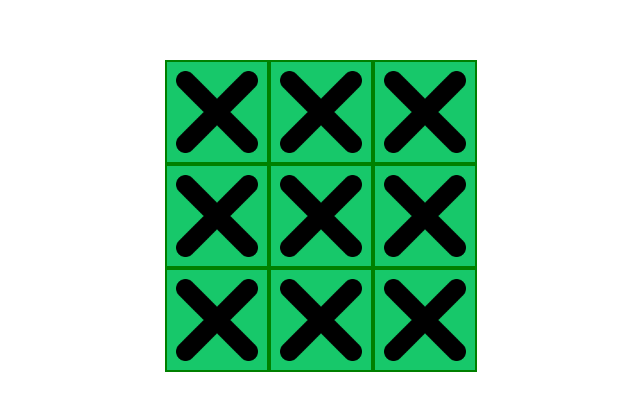
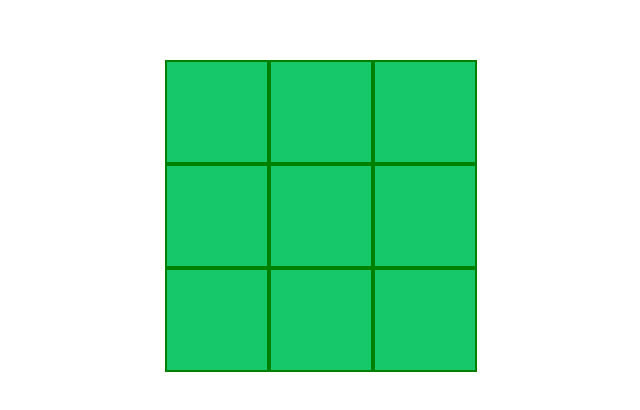
Before and after one commit to Lizziku/tictactoe, a plain HTML site: page index.html in a window 1280 px wide. Shown: the part 184-594 px from the top of the page, without its empty margins (319-959 px from the left). Drawn offline with Linux system fonts and the light colour scheme.

Commit message:
komentari

```diff
--- a/index.html
+++ b/index.html
@@ -13,44 +13,45 @@
 
     <div class="container">
         <div class="row-1">
-            <div class="square">
-                <img src="images/delete.png" onclick="openX('12312423','kfodaslmdls;')" id="imgx">
+
+            <div class="square" onclick="openX(1)">
+                <img src="images/delete.png" id="imgx1" class="displaynone">
                 <!-- <img src="images/o.png" onclick="openO()" id="imgx"> -->
             </div>
-            <div class="square">
-                <img src="images/delete.png" onclick="openX()" id="imgx">
+            <div class="square" onclick="openX(2)">
+                <img src="images/delete.png" id="imgx2" class="displaynone">
                 <!-- <img src="images/o.png" onclick="openO()" id="imgx"> -->
             </div>
-            <div class="square">
-                <img src="images/delete.png" onclick="openX()" id="imgx">
+            <div class="square" onclick="openX(3)">
+                <img src="images/delete.png" id="imgx3" class="displaynone">
                 <!-- <img src="images/o.png" onclick="openO()" id="imgx"> -->
             </div>
         </div>
         <div class="row-2">
-            <div class="square">
-                <img src="images/delete.png" onclick="openX()" id="imgx">
+            <div class="square" onclick="openX(4)">
+                <img src="images/delete.png" id="imgx4" class="displaynone">
                 <!-- <img src="images/o.png" onclick="openO()" id="imgx"> -->
             </div>
-            <div class="square">
-                <img src="images/delete.png" onclick="openX()" id="imgx">
+            <div class="square" onclick="openX(5)">
+                <img src="images/delete.png" id="imgx5" class="displaynone">
                 <!-- <img src="images/o.png" onclick="openO()" id="imgx"> -->
             </div>
-            <div class="square">
-                <img src="images/delete.png" onclick="openX()" id="imgx">
+            <div class="square" onclick="openX(6)">
+                <img src="images/delete.png" id="imgx6" class="displaynone">
                 <!-- <img src="images/o.png" onclick="openO()" id="imgx"> -->
             </div>
         </div>
         <div class="row-3">
-            <div class="square">
-                <img src="images/delete.png" onclick="openX()" id="imgx">
+            <div class="square" onclick="openX(7)">
+                <img src="images/delete.png" id="imgx7" class="displaynone">
                 <!-- <img src="images/o.png" onclick="openO()" id="imgx"> -->
             </div>
-            <div class="square">
-                <img src="images/delete.png" onclick="openX()" id="imgx">
+            <div class="square" onclick="openX(8)">
+                <img src="images/delete.png" id="imgx8" class="displaynone">
                 <!-- <img src="images/o.png" onclick="openO()" id="imgx"> -->
             </div>
-            <div class="square">
-                <img src="images/delete.png" onclick="openX()" id="imgx">
+            <div class="square" onclick="openX(9)">
+                <img src="images/delete.png" id="imgx9" class="displaynone">
                 <!-- <img src="images/o.png" onclick="opeenO()" id="imgx"> -->
             </div>
         </div>
--- a/script.js
+++ b/script.js
@@ -4,15 +4,25 @@
 //     document.getElementById("imgx").style.display = block;
 // }
 
-let square = getElementsByClassName("square");
-let imgx = getElementById("img");
+let square = document.getElementsByClassName("square");
+let imgx1 = document.getElementById("imgx1");
+let imgx2 = document.getElementById("imgx2");
+let imgx3 = document.getElementById("imgx3");
+let imgx4 = document.getElementById("imgx4");
+let imgx5 = document.getElementById("imgx5");
+let imgx6 = document.getElementById("imgx6");
+let imgx7 = document.getElementById("imgx7");
+let imgx8 = document.getElementById("imgx8");
+let imgx9 = document.getElementById("imgx9");
+let displayNone = document.getElementsByClassName("displaynone");
 
-function openX(ku,viri) {
-    console.log(ku,viri)
-    // var imgx = document.getElementById("img");
-    // if (imgx.style.display === "none") {
-    //     imgx.style.display = "block";
-    // } else {
-    //     x.style.display = "none";
+function openX(squareNumber) {
+    console.log(squareNumber)
+
+
+    // if (squareNumber = 1) {
+    //     imgx1.classList.remove("displaynone");
     // }
 }
+
+console.log(imgx1);
--- a/style.css
+++ b/style.css
@@ -26,6 +26,7 @@
     align-items: center;
     justify-content: center;
     margin: 9px;
-    /* display: none; */
-
 }
+.displaynone{
+    display: none;
+}
```
